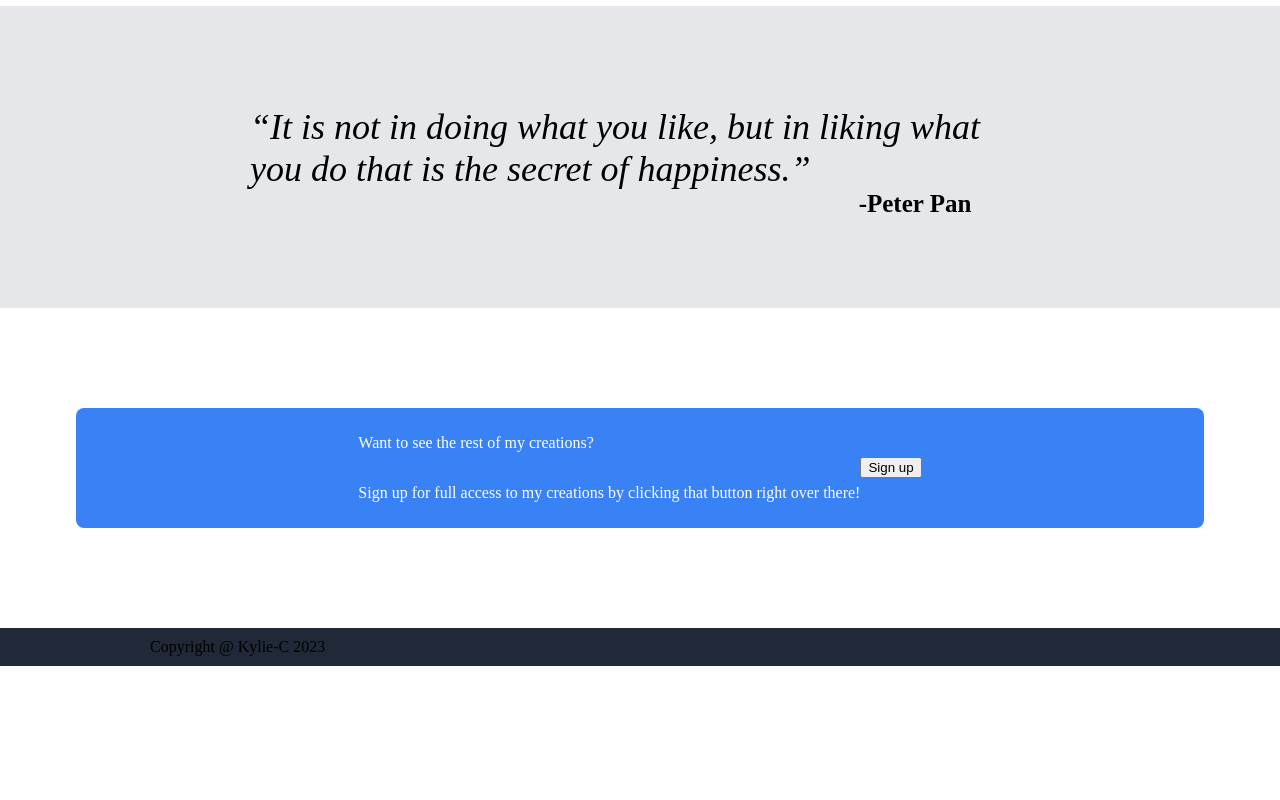
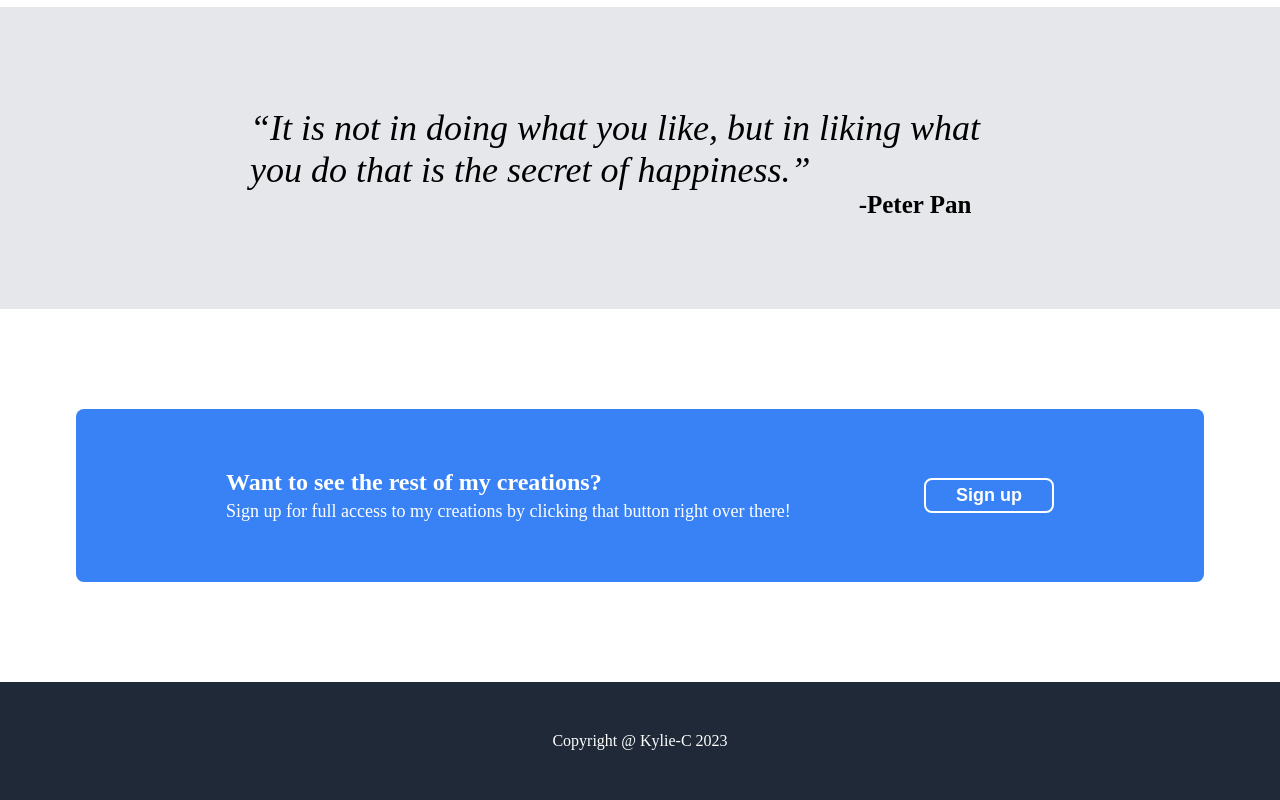
Before and after one commit to Kylie-C/crochet-creation, a plain HTML site: page index.html in a window 1280 px wide. Shown: the part 942-1742 px from the top of the page. Before the commit the page ends 1608 px from the top, so only its background shows below. Drawn offline with Linux system fonts and the light colour scheme.

Commit message:
Modified the placements of div.blue-container, div.footer, and got rid of some comments.

```diff
--- a/styles.css
+++ b/styles.css
@@ -1,4 +1,3 @@
-/* background colors */
 .header,
 .dark-container,
 .footer {
@@ -13,17 +12,15 @@
     background-color: #3882f6;
 }
 
-/* header */
 ul {
     margin: 0;
     color: #f9faf8;
     font-size: 18px;
     list-style-type: none;
     display: flex;
-    padding-left: 0;
+    padding-left: 50px;
     gap: 30px;
 }
-/* Make these links */
 
 .header {
     display: flex;
@@ -32,7 +29,6 @@ ul {
     align-items: center;
 }
 
-/* Misc: */
 body {
     margin: 0;
 }
@@ -45,18 +41,12 @@ body {
     padding: 10px 150px;
 }
 
-/* dark-container */
 .dark-container {
     display: flex;
     justify-content: space-between;
     gap: 200px;
     padding: 100px 150px;
     align-items: center;
-}
-
-.right-container img {
-    /* height: auto;
-    width: 400px; */
 }
 
 .title {
@@ -79,10 +69,9 @@ body {
     padding: 6px 20px;
     border-radius: 8px;
     border: 0;
+    font-size: 14px;
 }
-/* Make the button active and whatnot */
 
-/* white-container */
 .white-container {
     display: flex;
     flex-direction: column;
@@ -118,7 +107,6 @@ body {
     width: 150px;
 }
 
-/* .grey-container */
 .grey-container {
     padding-top: 100px;
     padding-bottom: 90px;
@@ -139,12 +127,11 @@ body {
     margin-left: 550px;
 }
 
-/* blue-container */
 .blue-container {
     color: white;
     width: 828px;
     display: flex;
-    justify-content: center;
+    justify-content: space-between;
     margin: 100px auto;
     border-radius: 8px;
 }
@@ -156,5 +143,36 @@ body {
 
 .button {
     align-self: center;
+}
 
+.subscribe,
+.bottom-button {
+    font-size: 18px;
 }
+
+.more {
+    font-size: 24px;
+    font-weight: bold;
+    margin: 50px 0 0 0;
+}
+
+.subscribe {
+    margin: 5px 0 50px 0;
+}
+
+.bottom-button {
+    padding: 5px 30px;
+    background-color: #3882f6;
+    color: white;
+    border-radius: 8px;
+    border-color: white;
+    border-style: solid;
+    font-weight: bold;
+}
+
+.footer {
+    color: white;
+    padding: 50px 0;
+    text-align: center;
+    font-size: 16px;
+}
```
